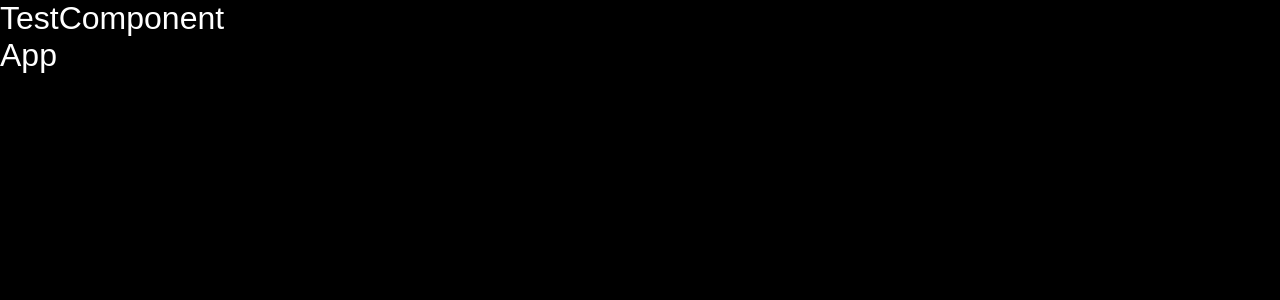
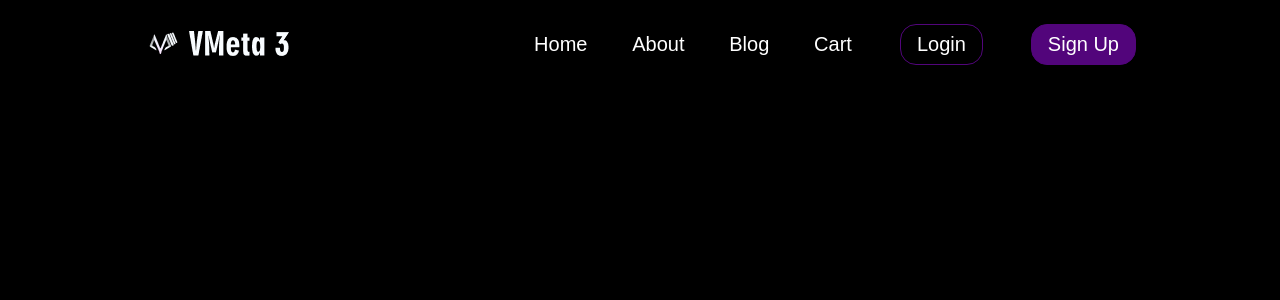
Before and after one commit to nightmodd/ATW-Task, a Nuxt app in the folder first-task/: page / in a window 1280 px wide. Shown: the top 300 px of the page. Built offline with nearby package versions, Linux system fonts and the light colour scheme.

Commit message:
feat: finish navbar with responsive design
Signed-off-by: Mostafa Ghareeb <mostafaghareeb132@gmail.com>

```diff
--- a/first-task/assets/scss/main.scss
+++ b/first-task/assets/scss/main.scss
@@ -21,3 +21,15 @@ body {
   color: rgba(255, 255, 255, 1);
   font-optical-sizing: auto;
 }
+ol,
+ul {
+  list-style: none;
+}
+li {
+  list-style: none;
+}
+
+a {
+  color: inherit;
+  text-decoration: inherit;
+}
--- /dev/null
+++ b/first-task/components/HamburgerButton.vue
@@ -0,0 +1,90 @@
+<template>
+  <button class="menu-btn" @click="ToggleMenu">
+    <div
+      :class="{
+        hamburger: true,
+        'is-active': isActive,
+      }"
+      id="hamburger"
+    >
+      <span class="line"></span>
+      <span class="line"></span>
+    </div>
+    <div
+      :class="{
+        'menu-span': true,
+        'active-span': isActive,
+      }"
+    >
+      <span :class="{ active: isActive }">CLOSE</span>
+      <span :class="{ active: !isActive }">MENU</span>
+    </div>
+  </button>
+</template>
+
+<script setup lang="ts">
+const props = defineProps<{
+  isActive: boolean;
+}>();
+const emit = defineEmits(["toggle-menu"]);
+
+const ToggleMenu = () => {
+  emit("toggle-menu");
+};
+</script>
+
+<style scoped lang="scss">
+.menu-btn {
+  background: none;
+  border: none;
+  color: #fff;
+  display: flex;
+  gap: 12px;
+  width: 108px;
+  height: 28px;
+  overflow: hidden;
+  transition: all 0.3s ease-in-out;
+  cursor: pointer;
+  overflow: hidden;
+}
+.line {
+  display: block;
+  width: 35px;
+  height: 1px;
+  background-color: #fff;
+  margin: 7px auto;
+  border-radius: 2px;
+  -webkit-transition: all 0.3s ease-in-out;
+  -o-transition: all 0.3s ease-in-out;
+  transition: all 0.3s ease-in-out;
+}
+.hamburger.is-active .line:nth-child(1) {
+  -webkit-transform: translateX(-80%);
+  -ms-transform: translateX(-80%);
+  -o-transform: translateX(-80%);
+  transform: translateX(-80%);
+}
+.menu-span {
+  position: relative;
+  height: 100%;
+  width: 100%;
+  display: flex;
+
+  span {
+    position: absolute;
+    font-size: 16px;
+    line-height: 24px;
+    opacity: 0;
+    transition: opacity 0.3s ease;
+  }
+}
+.menu-span span.active {
+  opacity: 1;
+}
+
+@media (max-width: 31.25rem) {
+  .hamburger .line {
+    width: 24px;
+  }
+}
+</style>
--- /dev/null
+++ b/first-task/components/Navbar.vue
@@ -0,0 +1,80 @@
+<template>
+  <nav>
+    <img src="@/assets/images/logo.png" alt="logo" />
+    <div class="navbar">
+      <ul class="nav-list">
+        <li><a href="#home">Home</a></li>
+        <li><a href="#about">About</a></li>
+        <li><a href="#blog">Blog</a></li>
+        <li><a href="#cart">Cart</a></li>
+      </ul>
+      <ul class="nav-buttons">
+        <button class="login-btn">Login</button>
+        <button class="signup-btn">Sign Up</button>
+      </ul>
+    </div>
+  </nav>
+</template>
+
+<style scoped lang="scss">
+nav {
+  position: fixed;
+  top: 0;
+  z-index: 90;
+  width: 100%;
+  display: flex;
+  align-items: center;
+  justify-content: space-between;
+  padding: 1rem 9rem;
+  background: rgba(0, 0, 0, 0.25);
+}
+.navbar {
+  display: flex;
+  align-items: center;
+  font-size: 1.25rem;
+}
+.nav-list {
+  display: flex;
+  align-items: center;
+  gap: 2.8rem;
+  margin-right: 3rem;
+
+}
+.nav-buttons {
+  display: flex;
+  align-items: center;
+  gap: 3rem;
+}
+button {
+  font-size: 1.25rem;
+  border-radius: 1rem;
+  padding: 0.5rem 1rem;
+  color: #ffff;
+  cursor: pointer;
+}
+.login-btn {
+  border: 1px solid #52057b;
+  background: black;
+}
+.signup-btn {
+  border: 1px solid #52057b;
+  background: #52057b;
+}
+
+@media only screen and (max-width: 75rem) {
+  nav {
+    padding: 1rem 5rem;
+  }
+}
+
+@media only screen and (max-width: 62.5rem) {
+  nav {
+    padding: 1rem 2rem;
+  }
+}
+@media only screen and (max-width: 56.25rem) {
+  nav {
+    display: none;
+  }
+}
+</style>
--- a/first-task/components/NewComponent.vue
+++ /dev/null
@@ -1,5 +0,0 @@
-<template>
-  <div>
-    <h1>TestComponent</h1>
-  </div>
-</template>
--- /dev/null
+++ b/first-task/components/ResponsiveNavbar.vue
@@ -0,0 +1,72 @@
+<template>
+  <nav>
+    <HamburgerButton @toggle-menu="handleToggleMenu" :isActive="isActive" />
+    <img src="@/assets/images/logo.png" alt="logo" />
+  </nav>
+  <ul
+    :class="{
+      'drop-down': true,
+      active: isActive,
+    }"
+  >
+    <li>
+      <a href="#home" @click="handleToggleMenu">Home</a>
+    </li>
+    <li>
+      <a href="#about" @click="handleToggleMenu">About</a>
+    </li>
+    <li>
+      <a href="#blog" @click="handleToggleMenu">Blog</a>
+    </li>
+    <li>
+      <a href="#cart" @click="handleToggleMenu">Cart</a>
+    </li>
+  </ul>
+</template>
+
+<script setup lang="ts">
+const isActive = ref(false);
+
+const handleToggleMenu = () => {
+  isActive.value = !isActive.value;
+};
+</script>
+
+<style scoped lang="scss">
+nav,
+.drop-down {
+  display: none;
+}
+@media only screen and (max-width: 56.25rem) {
+  nav {
+    position: fixed;
+    display: flex;
+    justify-content: space-between;
+    align-items: center;
+    width: 100%;
+    padding: 1rem 2rem;
+    background: rgba(0, 0, 0, 0.25);
+    z-index: 100;
+  }
+  .drop-down {
+    position: absolute;
+    display: flex;
+    flex-direction: column;
+    padding: 1rem 2rem;
+    top: 5.5rem;
+    left: 0;
+    width: 100%;
+    height: fit-content;
+    height: -moz-fit-content;
+    background: rgba(0, 0, 0, 0.25);
+    gap: 1rem;
+    transform: translateY(-200%);
+    transition: all 0.3s ease-in-out;
+    font-size: 1.25rem;
+    z-index: 90;
+    &.active {
+      transform: translateY(0);
+    }
+  }
+}
+</style>
--- a/first-task/package.json
+++ b/first-task/package.json
@@ -11,8 +11,12 @@
   },
   "dependencies": {
     "nuxt": "^3.11.2",
-    "sass": "^1.77.2",
     "vue": "^3.4.27",
     "vue-router": "^4.3.2"
+  },
+  "devDependencies": {
+    "sass": "^1.77.2",
+    "sass-loader": "^14.2.1",
+    "scss": "^0.2.4"
   }
 }
--- a/first-task/pages/index.vue
+++ b/first-task/pages/index.vue
@@ -1,6 +1,6 @@
 <template>
   <div>
-    <NewComponent />
-    <h1>App</h1>
+    <Navbar />
+    <ResponsiveNavbar />
   </div>
 </template>
```
Also changed, not shown: first-task/assets/images/logo.png (added), 1 other file (tests, documents, lock files or other folders).
